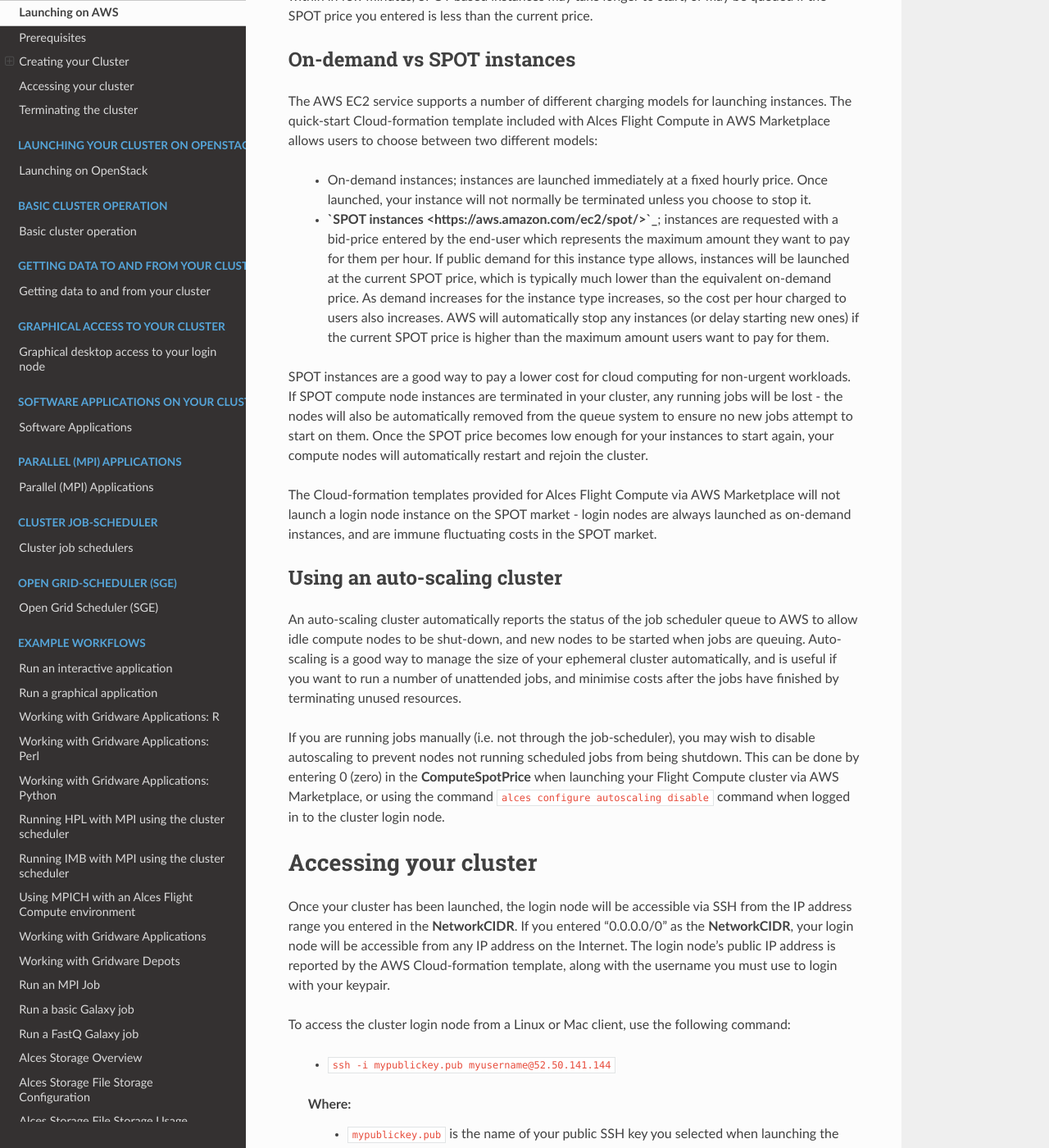
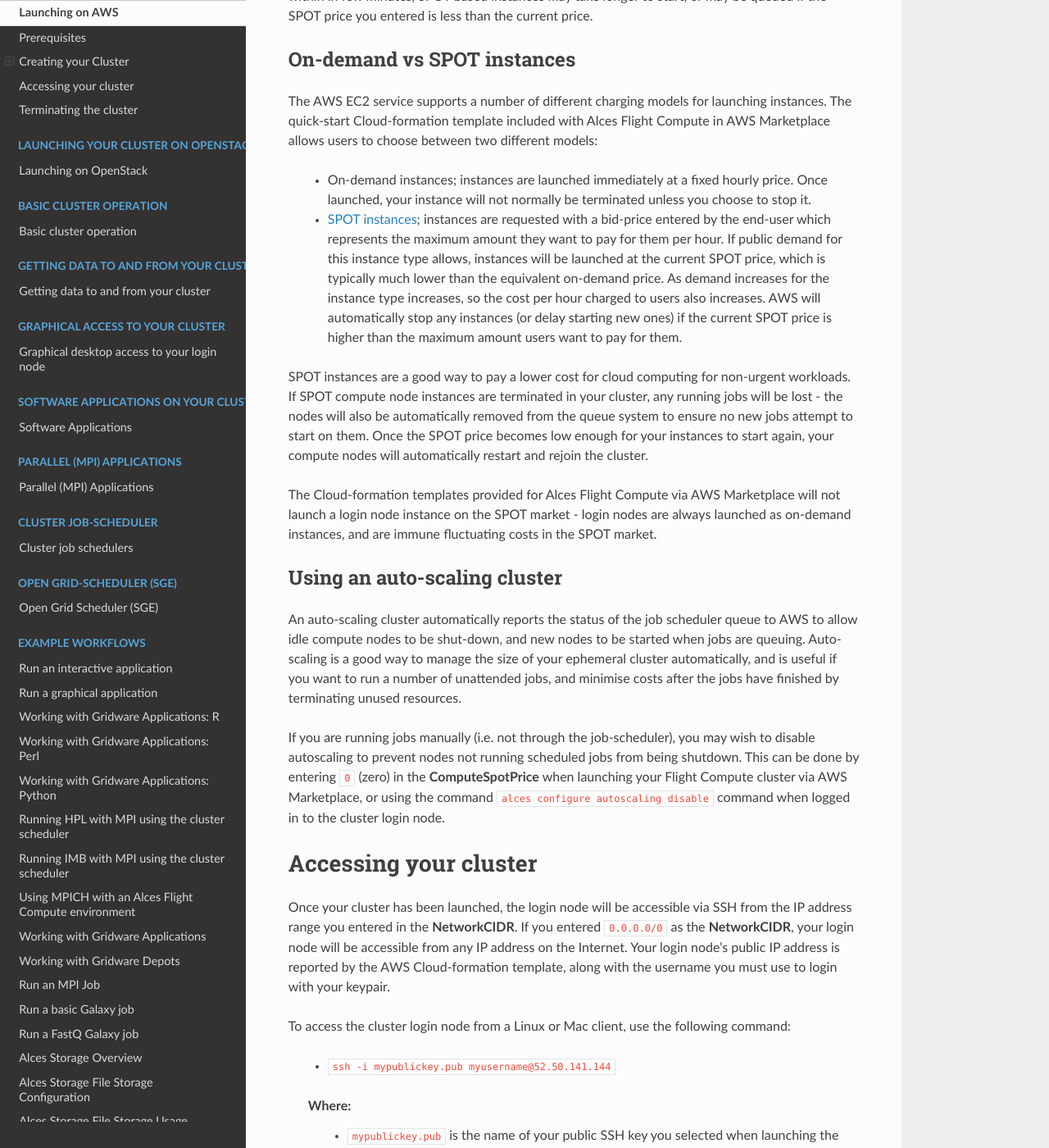
Before and after one commit to alces-software/flight-appliance-docs, a Sphinx documentation site: the page built from docs/source/launch-aws/launching_on_aws.rst, in a window 1280 px wide and 1400 px high, scrolled down 3529 px. Shown: the whole window at 82% size. Built offline with Sphinx 7.4.7 and the Read the Docs theme 2.0.0, drawn with Linux system fonts in a browser that asks for light colours; pages that are not in the unit, such as notebooks, are missing from menus; some of the changed text lies outside the part shown.

Commit message:
fix minor typos

```diff
--- a/docs/source/basics/basic_cluster_operation.rst
+++ b/docs/source/basics/basic_cluster_operation.rst
@@ -58,8 +58,8 @@
 Users can run a command across all compute nodes at once using the ``pdsh`` command. This can be useful if users want to make a change to all nodes in the cluster - for example, installing a new software package. The ``pdsh`` command can take a number of parameters that control now commands are processed; for example:
 
   - ``pdsh -g cluster uptime``
-     - executes the ``uptime`` command on all available compute and login nodes
-  - ``pdsh -g nodes \'sudo yum -y install screen\'``
+     - executes the ``uptime`` command on all available compute and login nodes in the cluster
+  - ``pdsh -g nodes 'sudo yum -y install screen'``
      - use ``yum`` to install the ``screen`` package as the root user on all compute nodes
   - ``pdsh -g nodes -f 1 df -h /tmp``
      - executes the command ``df -h /tmp`` on all compute nodes of the cluster, one at a time (fanout=1)
--- a/docs/source/launch-aws/launching_on_aws.rst
+++ b/docs/source/launch-aws/launching_on_aws.rst
@@ -11,7 +11,7 @@
 
 There are some things that you need to get ready before you can launch your own cluster on AWS. They are:
 
- - **Client prerequisites**
+ - `Client prerequisites <overview/whatisit#prerequisites>`_
  - **Get yourself an AWS account**; this might be your personal account, or you may have a sub-account as part of your institution or company
  - **Create an SSH keypair** for yourself in the region you want to run in. `Follow this guide <http://docs.aws.amazon.com/AWSEC2/latest/UserGuide/ec2-key-pairs.html>`_ if you've not done this before.
 
@@ -92,7 +92,7 @@
 
  - On-demand instances; instances are launched immediately at a fixed hourly price. Once launched, your instance will not normally be terminated unless you choose to stop it.
 
- - **`SPOT instances <https://aws.amazon.com/ec2/spot/>`_**; instances are requested with a bid-price entered by the end-user which represents the maximum amount they want to pay for them per hour. If public demand for this instance type allows, instances will be launched at the current SPOT price, which is typically much lower than the equivalent on-demand price. As demand increases for the instance type increases, so the cost per hour charged to users also increases. AWS will automatically stop any instances (or delay starting new ones) if the current SPOT price is higher than the maximum amount users want to pay for them.
+ - `SPOT instances <https://aws.amazon.com/ec2/spot/>`_; instances are requested with a bid-price entered by the end-user which represents the maximum amount they want to pay for them per hour. If public demand for this instance type allows, instances will be launched at the current SPOT price, which is typically much lower than the equivalent on-demand price. As demand increases for the instance type increases, so the cost per hour charged to users also increases. AWS will automatically stop any instances (or delay starting new ones) if the current SPOT price is higher than the maximum amount users want to pay for them.
 
 SPOT instances are a good way to pay a lower cost for cloud computing for non-urgent workloads. If SPOT compute node instances are terminated in your cluster, any running jobs will be lost - the nodes will also be automatically removed from the queue system to ensure no new jobs attempt to start on them. Once the SPOT price becomes low enough for your instances to start again, your compute nodes will automatically restart and rejoin the cluster.
 
@@ -104,14 +104,14 @@
 
 An auto-scaling cluster automatically reports the status of the job scheduler queue to AWS to allow idle compute nodes to be shut-down, and new nodes to be started when jobs are queuing. Auto-scaling is a good way to manage the size of your ephemeral cluster automatically, and is useful if you want to run a number of unattended jobs, and minimise costs after the jobs have finished by terminating unused resources.
 
-If you are running jobs manually (i.e. not through the job-scheduler), you may wish to disable autoscaling to prevent nodes not running scheduled jobs from being shutdown. This can be done by entering 0 (zero) in the **ComputeSpotPrice** when launching your Flight Compute cluster via AWS Marketplace, or using the command ``alces configure autoscaling disable`` command when logged in to the cluster login node.
+If you are running jobs manually (i.e. not through the job-scheduler), you may wish to disable autoscaling to prevent nodes not running scheduled jobs from being shutdown. This can be done by entering ``0`` (zero) in the **ComputeSpotPrice** when launching your Flight Compute cluster via AWS Marketplace, or using the command ``alces configure autoscaling disable`` command when logged in to the cluster login node.
 
 
 
 Accessing your cluster
 ======================
 
-Once your cluster has been launched, the login node will be accessible via SSH from the IP address range you entered in the **NetworkCIDR**. If you entered "0.0.0.0/0" as the **NetworkCIDR**, your login node will be accessible from any IP address on the Internet. The login node's public IP address is reported by the AWS Cloud-formation template, along with the username you must use to login with your keypair.
+Once your cluster has been launched, the login node will be accessible via SSH from the IP address range you entered in the **NetworkCIDR**. If you entered ``0.0.0.0/0`` as the **NetworkCIDR**, your login node will be accessible from any IP address on the Internet. Your login node's public IP address is reported by the AWS Cloud-formation template, along with the username you must use to login with your keypair.
 
 To access the cluster login node from a Linux or Mac client, use the following command:
 
@@ -137,4 +137,4 @@
 
 Over the next few minutes, your cluster login and compute nodes will be terminated. Any data held on EBS will be erased, with storage volumes being wiped and returned to the AWS pool. **Ensure that you have downloaded data that you want to keep to your client machine, or stored in safely in an object storage service before terminating your cluster.**
 
-See `Getting data to and from your cluster </databasics/data_basics>` for more information on storing your data.
+See `Getting data to and from your cluster <databasics/data_basics>`_ for more information on storing your data.
```
